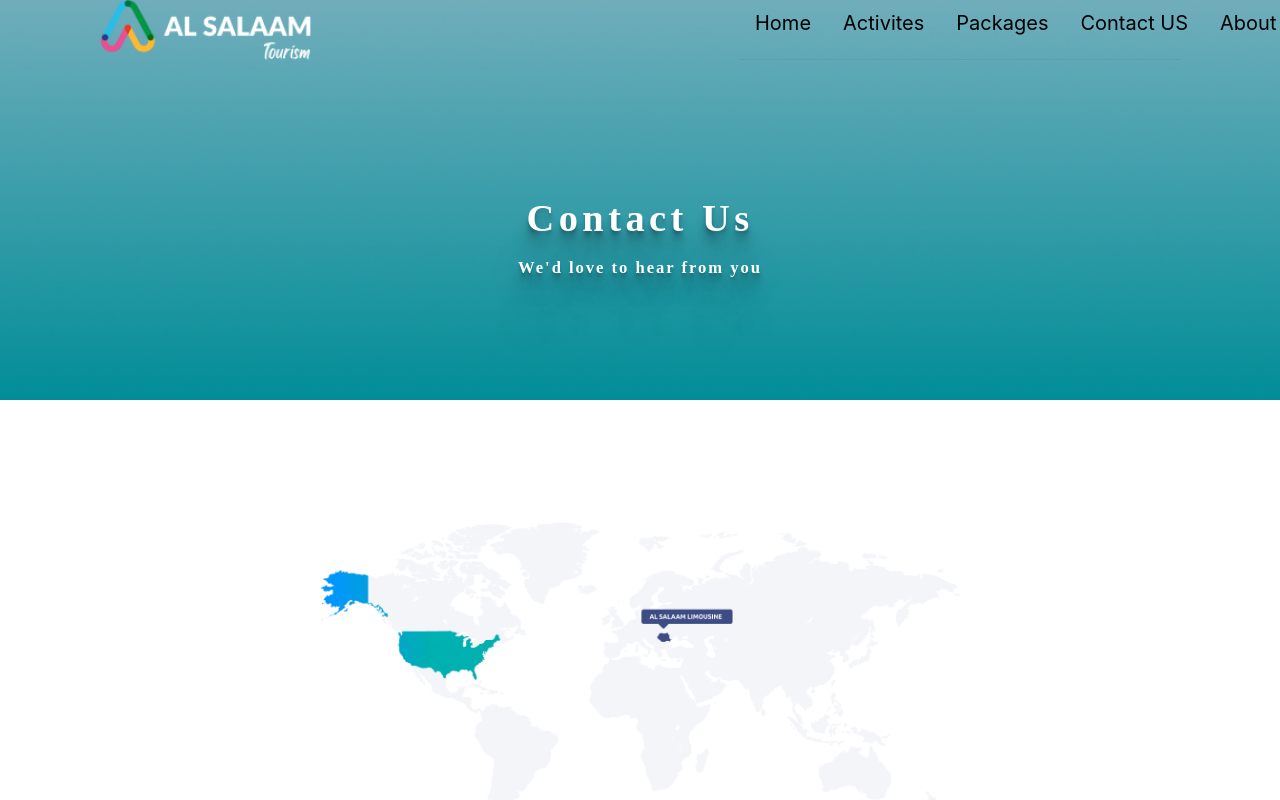
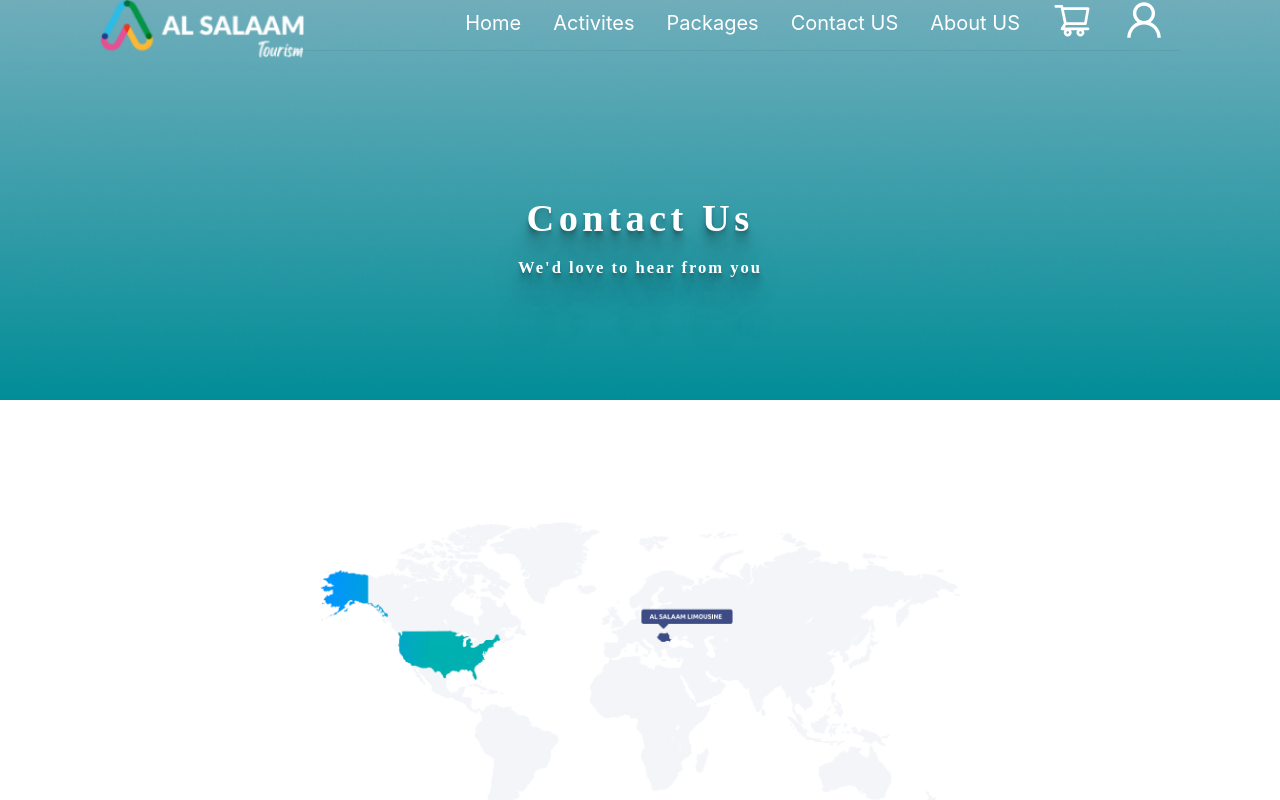
Before and after one commit to Al-Salaam/AlsalaamTourism-Frontend, a React (Vite) app: page /contact in a window 1280 px wide. Shown: the top 800 px of the page. Built offline with nearby package versions, Linux system fonts and the light colour scheme; no server answers.

Commit message:
navbar completed with drawer

```diff
--- a/src/components/common/HOCNabar/index.jsx
+++ b/src/components/common/HOCNabar/index.jsx
@@ -1,5 +1,6 @@
-import React, { useState } from 'react';
+import React, { useState, useEffect } from 'react';
 import Navbar from '../Navbar';
+import { useMediaQuery } from 'react-responsive';
 
 const withNavbar = (WrappedComponent) => {
   return function WithNavbar(props) {
@@ -18,36 +19,41 @@ const withNavbar = (WrappedComponent) => {
       setShowOverlay(false);
     };
 
+    const isManue = useMediaQuery({
+      query: '(max-width: 1198px)', // Change this breakpoint as needed
+    });
+
+    const isSmall = useMediaQuery({
+      query: '(max-width: 380px)', // Change this breakpoint as needed
+    });
+
     // Styling
     const styles = {
-      box: {
+      overlay: {
         position: 'fixed',
-        top: '64px', // Adjust this value according to your Navbar's height
-        right: '250px',
-        width: '400px',
-        height: '300px',
-        backgroundColor: '#FFFFFF',
-        color: 'black',
-        zIndex: 999,
+        top: 0,
+        left: 0,
+        width: '100%',
+        height: '100%',
+        backgroundColor: 'rgba(0, 0, 0, 0.5)', // Semi-transparent black
+        zIndex: 4, // Place it below the box
       },
-      button:{
-        backgroundColor:"none",
-        border:"none",
-        position:"absolute",
-        bottom:"10px",
-        right:"10px"
-      }
+      box: { position: 'fixed', top: '64px', right: isManue ? "-120px" : '50px', width: isSmall ? "90vw" : '400px', height: '300px', backgroundColor: '#FFFFFF', color: 'black', margin: "0 150px", zIndex: 5, borderRadius: "10px" },
+      button: { backgroundColor: "#3B505A", border: "none", position: "absolute", bottom: "10px", right: "10px", color: "white", borderRadius: "40%", height: "30px", width: "30px" }
     }
-
 
     return (
       <div>
         <Navbar showOverlayMessage={showOverlayMessage} />
         {showOverlay && (
-          <div style={styles.box}
-          >
-            {overlayContent}
-            <button style={styles.button} onClick={hideOverlay}>X</button>
+          <div>
+            <div style={styles.overlay} onClick={hideOverlay}></div>
+            <div id="overlay-box" style={styles.box}>
+              {overlayContent}
+              <button style={styles.button} onClick={hideOverlay}>
+                X
+              </button>
+            </div>
           </div>
         )}
         <WrappedComponent {...props} />
--- a/src/components/common/Navbar.jsx
+++ b/src/components/common/Navbar.jsx
@@ -52,14 +52,15 @@ const Navbar = ({ showOverlayMessage }) => {
     },
     {
       label: (
-        <Link  ><ShoppingCartOutlined style={{ fontSize: "50px" }} /></Link>
+        <Link  ><ShoppingCartOutlined style={{ fontSize: "40px" }} /></Link>
       ),
       key: 'Shoping',
 
     },
     {
       label: (
-        user ? <Link  ><UserOutlined style={{ fontSize: "50px" }} /></Link> : null
+        // user ? <Link  ><UserOutlined style={{ fontSize: "40px" }} /></Link> : null
+        <Link  ><UserOutlined style={{ fontSize: "40px" }} /></Link>
       ),
       key: 'profile',
     },
@@ -114,7 +115,21 @@ const Navbar = ({ showOverlayMessage }) => {
 
   const onClickMobileDrawerLink = (e) => {
     setCurrent2(e.key);
-
+    setCurrent2(e.key);
+    if (e.key === 'Shoping') {
+      showOverlayMessage(
+        <ShoppingComponent />
+      );
+      onClose();
+    } else if (e.key === 'profile') {
+      showOverlayMessage(
+        <ProfileComponent user={user} loading={loading} />
+      );
+      onClose();
+    } else {
+      // Close the drawer if any other link is clicked
+      onClose();
+    }
   }
   const onClick = (e) => {
     console.log('click ', e);
@@ -135,7 +150,7 @@ const Navbar = ({ showOverlayMessage }) => {
 
 
   const isMobile = useMediaQuery({
-    query: '(max-width: 786px)', // Change this breakpoint as needed
+    query: '(max-width: 1198px)', // Change this breakpoint as needed
   });
   const isNavShort = useMediaQuery({
     query: '(max-width: 1344px)', // Change this breakpoint as needed
@@ -145,62 +160,63 @@ const Navbar = ({ showOverlayMessage }) => {
     <>
 
       <Row style={{
-        padding: '0 100px',
+        padding: isMobile ? "0" : "0 100px",
         backgroundColor: navbarBackgroundColor,
-        // margin: '0 5%',
         position: 'fixed',
         top: 0,
         width: '100vw',
-        zIndex: "10"
+        zIndex: "10",
+
       }}>
-        <Col xs={12} sm={12} md={12} lg={12} xl={10}>
-          <Image
+        <Col xs={12} sm={12} md={12} lg={12} xl={4} style={{ display: "flex", justifyContent: "flex-start" }}>
+          <img
             src={Logo}
+            height={60}
           />
         </Col>
-        <Col xs={12} sm={12} md={12} lg={12} xl={14} align={"end"}  >
+        <Col xs={12} sm={12} md={12} lg={12} xl={20} align={"end"}  >
           {isMobile ? (
             <>
               <Button
                 type="text"
                 onClick={showDrawer}
-                icon={<MenuOutlined style={{ fontSize: '24px', color: 'black' }} />}
+                icon={<MenuOutlined style={{ fontSize: '24px', color: 'white' }} />}
               />
-              <Drawer placement="right" onClose={onClose} visible={open} style={{ backgroundColor: "#70ADBB", width: "50%" }}>
+              <Drawer placement="right" onClose={onClose} open={open} style={{ backgroundColor: "#70ADBB", }}>
                 <Row>
-                  <Col span={24} align="middle" style={{ margin: "15% 0" }}>
+                  <Col span={24} align="middle" style={{ margin: "5% 0" }}>
                     <Link to="/" onClick={(e) => onClickMobileDrawerLink({ key: 'home' })} style={{ color: current2 === 'home' ? 'black' : 'white', fontSize: "18px" }}>
                       Home
                     </Link>
                   </Col>
-                  <Col span={24} align="middle" style={{ margin: "15% 0" }}>
+                  <Col span={24} align="middle" style={{ margin: "5% 0" }}>
                     <Link to="/activity" onClick={(e) => onClickMobileDrawerLink({ key: 'activites' })} style={{ color: current2 === 'activites' ? 'black' : 'white', fontSize: "18px" }}>
                       activites
                     </Link>
                   </Col>
-                  <Col span={24} align="middle" style={{ margin: "15% 0" }}>
+                  <Col span={24} align="middle" style={{ margin: "5% 0" }}>
                     <Link to="/notfound" onClick={(e) => onClickMobileDrawerLink({ key: 'home' })} style={{ color: current2 === 'home' ? 'black' : 'white', fontSize: "18px" }}>
                       Packages
                     </Link>
                   </Col>
-                  <Col span={24} align="middle" style={{ margin: "15% 0" }}>
+                  <Col span={24} align="middle" style={{ margin: "5% 0" }}>
                     <Link to="/contact" onClick={(e) => onClickMobileDrawerLink({ key: 'activites' })} style={{ color: current2 === 'activites' ? 'black' : 'white', fontSize: "18px" }}>
                       Contact US
                     </Link>
                   </Col>
-                  <Col span={24} align="middle" style={{ margin: "15% 0" }}>
+                  <Col span={24} align="middle" style={{ margin: "5% 0" }}>
                     <Link to="/about" onClick={(e) => onClickMobileDrawerLink({ key: 'home' })} style={{ color: current2 === 'home' ? 'black' : 'white', fontSize: "18px" }}>
                       About US
                     </Link>
                   </Col>
-                  <Col span={24} align="middle" style={{ margin: "15% 0" }}>
-                    <Link to="/shopping" onClick={(e) => onClickMobileDrawerLink({ key: 'activites' })} style={{ color: current2 === 'activites' ? 'black' : 'white', fontSize: "18px" }}>
-                    <ShoppingCartOutlined style={{ fontSize: "50px" }} />
+                  <Col span={24} align="middle" style={{ margin: "5% 0" }}>
+                    <Link onClick={(e) => onClickMobileDrawerLink({ key: 'Shoping' })} style={{ color: current2 === 'Shoping' ? 'black' : 'white', fontSize: "18px" }}>
+                      <ShoppingCartOutlined style={{ fontSize: "50px" }} />
                     </Link>
                   </Col>
-                  <Col span={24} align="middle" style={{ margin: "15% 0" }}>
-                    <Link to="/profile" onClick={(e) => onClickMobileDrawerLink({ key: 'activites' })} style={{ color: current2 === 'activites' ? 'black' : 'white', fontSize: "18px" }}>
-                      Profile
+                  <Col span={24} align="middle" style={{ margin: "5% 0" }}>
+                    <Link onClick={(e) => onClickMobileDrawerLink({ key: 'profile' })} style={{ color: current2 === 'profile' ? 'black' : 'white', fontSize: "18px" }}>
+                      <UserOutlined style={{ fontSize: "50px" }} />
                     </Link>
                   </Col>
 
@@ -209,6 +225,7 @@ const Navbar = ({ showOverlayMessage }) => {
               </Drawer>
             </>
           ) : (
+
             <ConfigProvider
               theme={{
                 token: {
@@ -216,11 +233,13 @@ const Navbar = ({ showOverlayMessage }) => {
                   colorPrimary: 'black',
                   fontSize: 20,
                   lineHeight: "21px",
-                  colorText: isNavShort ? "black" : "white"
+                  colorText: "white"
 
                 },
               }}
-            ><Menu onClick={onClick} selectedKeys={[current]} mode="horizontal" items={items} style={{ backgroundColor: 'transparent', marginLeft: "30%" }} /> </ConfigProvider>
+
+            >
+              <Menu onClick={onClick} selectedKeys={[current]} mode="horizontal" items={items} style={{ backgroundColor: 'transparent', display: "flex", justifyContent: "end" }} /></ConfigProvider>
           )}
         </Col>
       </Row>
```
